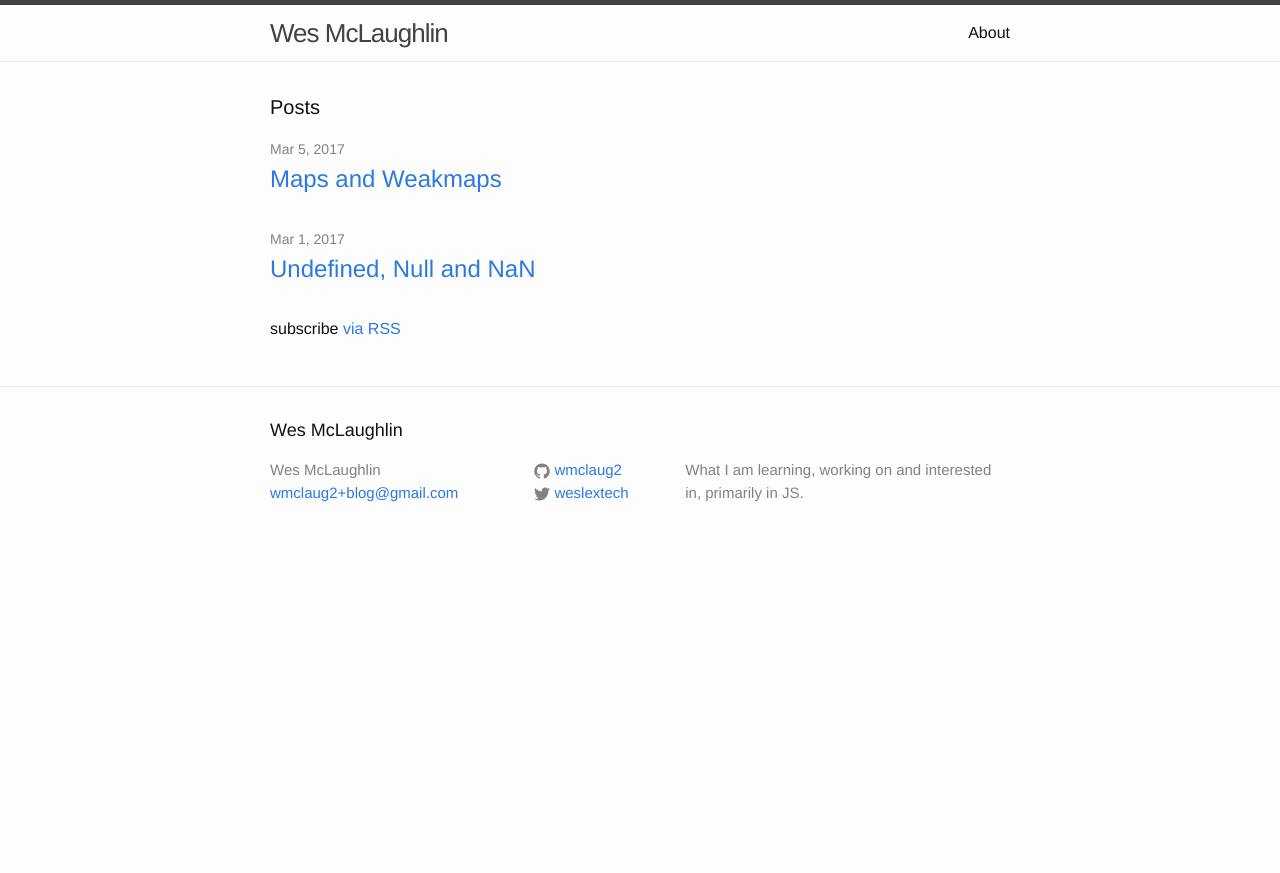
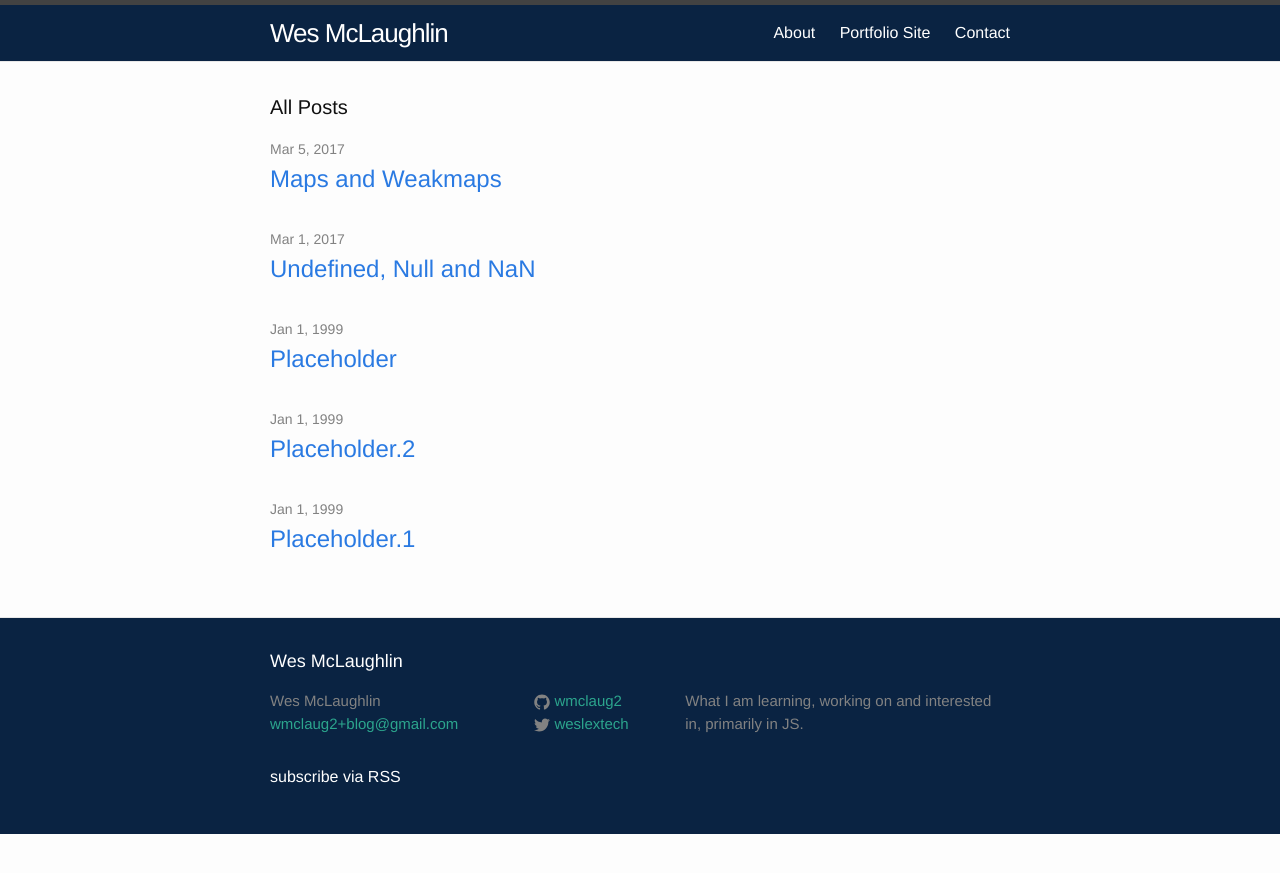
Before and after one commit to Wmclaug2/blog, a Jekyll site: the page built from index.md, in a window 1280 px wide. Shown: the top 873 px of the page. Built offline with Jekyll 4.4.1, drawn with Linux system fonts in a browser that asks for light colours.

Commit message:
adding placeholder files and basic css

```diff
--- a/_includes/footer.html
+++ b/_includes/footer.html
@@ -6,7 +6,7 @@
 
     <div class="footer-col-wrapper">
       <div class="footer-col footer-col-1">
-        <ul class="contact-list">
+        <ul class="contact-list" id='contact'>
           <li>
             {% if site.author %}
               {{ site.author | escape }}
@@ -40,7 +40,7 @@
         <p>{{ site.description | escape }}</p>
       </div>
     </div>
-
+    <p class="rss-subscribe" ><a style='color:white;' href="{{ "/feed.xml" | relative_url }}">subscribe via RSS</a></p>
   </div>
 
 </footer>
--- a/_includes/head.html
+++ b/_includes/head.html
@@ -7,6 +7,7 @@
   <meta name="description" content="{{ page.excerpt | default: site.description | strip_html | normalize_whitespace | truncate: 160 | escape }}">
 
   <link rel="stylesheet" href="{{ "/assets/main.css" | relative_url }}">
+  <link rel='stylesheet' href='/custom/custom.css'>
   <link rel="canonical" href="{{ page.url | replace:'index.html','' | absolute_url }}">
   <link rel="alternate" type="application/rss+xml" title="{{ site.title | escape }}" href="{{ "/feed.xml" | relative_url }}">
 
--- a/_includes/header.html
+++ b/_includes/header.html
@@ -1,8 +1,8 @@
-<header class="site-header" role="banner">
+<header class="site-header" role="banner" id ='site-header'>
 
   <div class="wrapper">
 
-    <a class="site-title" href="{{ "/" | relative_url}}">{{ site.title | escape }}</a>
+    <a id='site-title' class="site-title" href="{{ "/" | relative_url}}">{{ site.title | escape }}</a>
 
     <nav class="site-nav">
       <span class="menu-icon">
@@ -16,9 +16,11 @@
       <div class="trigger">
         {% for my_page in site.pages %}
           {% if my_page.title %}
-          <a class="page-link" href="{{ my_page.url | relative_url }}">{{ my_page.title | escape }}</a>
+          <a class="page-link" href="{{ my_page.url | relative_url }}" style='color:white;'>{{ my_page.title | escape }}</a>
           {% endif %}
         {% endfor %}
+        <a class='page-link' href='#contact' style='color:white;'>Portfolio Site</a>
+        <a class='page-link' href='#contact' style='color:white;'>Contact</a>
       </div>
     </nav>
 
--- a/_layouts/home.html
+++ b/_layouts/home.html
@@ -1,10 +1,9 @@
 ---
 layout: default
 ---
-
+<div class='home-wrapper'>
   <div class="home">
-
-  <h1 class="page-heading">Posts</h1>
+    <h1 class="page-heading">All Posts</h1>
 
     {{ content }}
 
@@ -12,14 +11,11 @@ layout: default
       {% for post in site.posts %}
         <li>
           <span class="post-meta">{{ post.date | date: "%b %-d, %Y" }}</span>
-
           <h2>
             <a class="post-link" href="{{ post.url | relative_url }}">{{ post.title | escape }}</a>
           </h2>
         </li>
       {% endfor %}
     </ul>
-
-  <p class="rss-subscribe">subscribe <a href="{{ "/feed.xml" | relative_url }}">via RSS</a></p>
-
   </div>
+</div>
--- /dev/null
+++ b/custom/custom.css
@@ -0,0 +1,26 @@
+/*header styles*/
+#site-header{
+    background-color:#0A2342;
+}
+#site-title{
+     color:white;
+}
+/*nav styles*/
+nav .page-link{
+    color:white;
+}
+
+
+/*footer styles*/
+footer{
+    background-color:#0A2342;
+}
+.footer-heading{
+    color:white;
+}
+footer a, footer span.username{
+    color:#2CA58D;
+}
+footer .icon--github #github-icon{
+    color:#FFFFFF;
+}
```
Also changed, not shown: _includes/icon-github.svg, _posts/1999-1-1-placeholder.1.markdown (added), _posts/1999-1-1-placeholder.2.markdown (added), _posts/1999-1-1-placeholder.markdown (added). Lines whose indentation alone changed are shown as unchanged.
